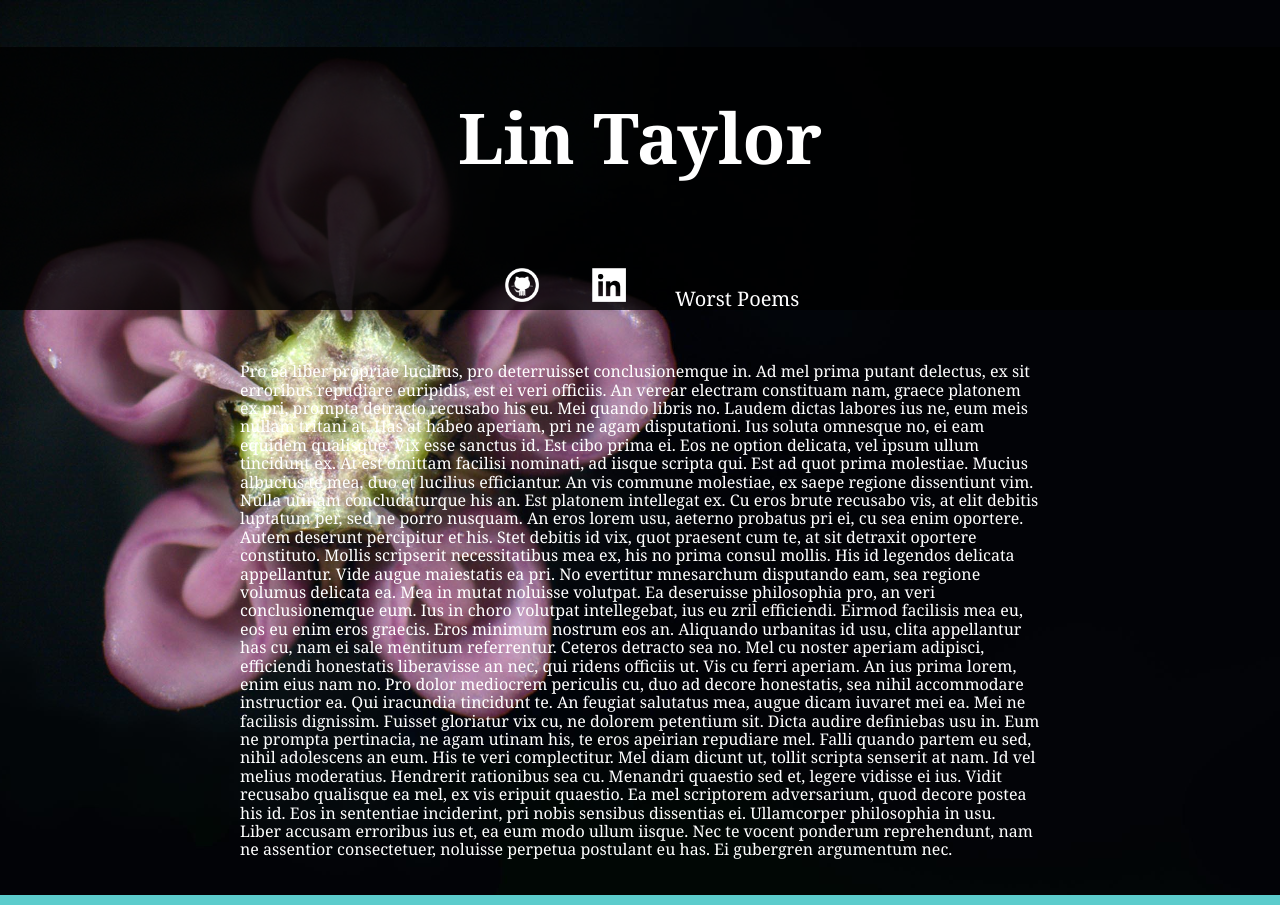
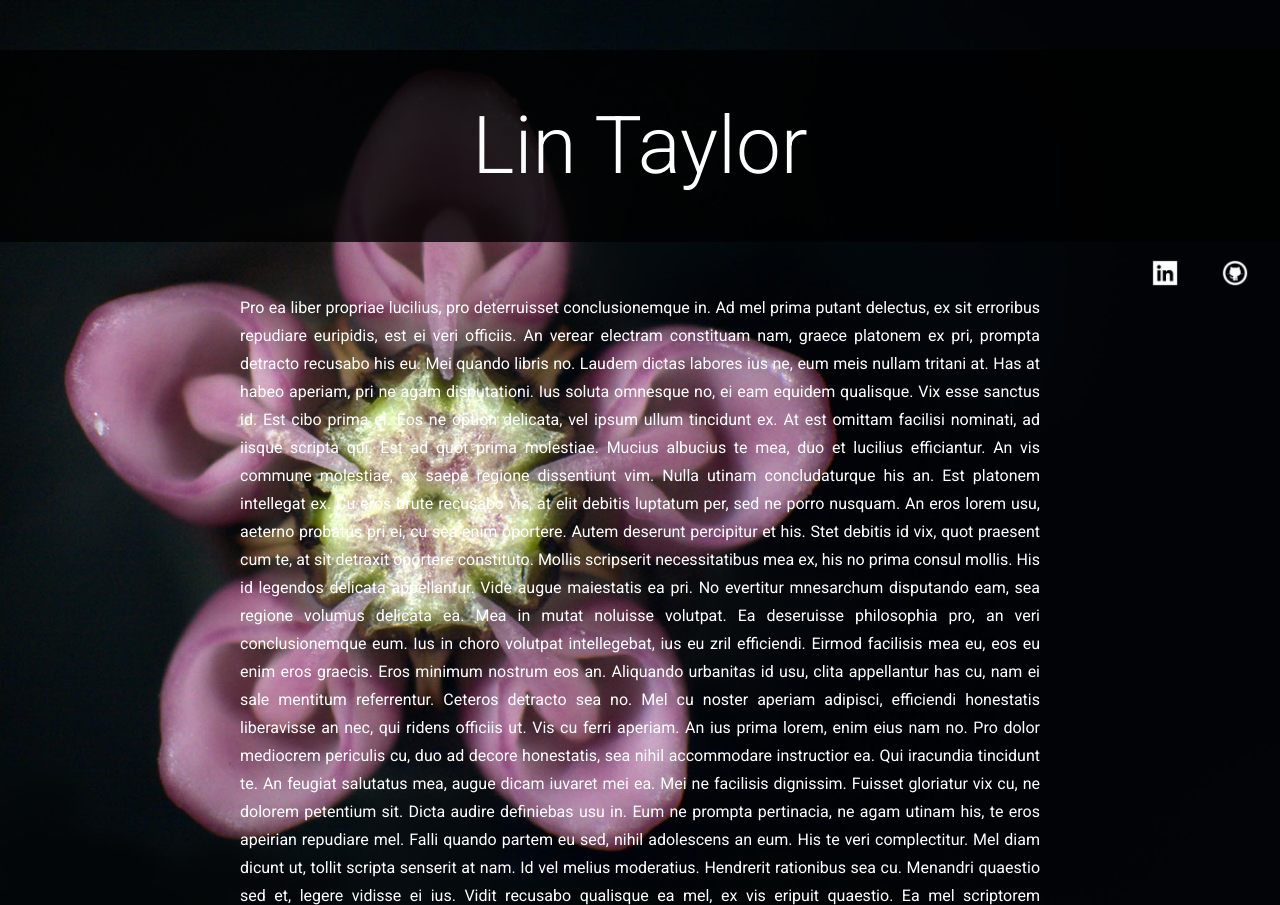
Before and after one commit to linbug/personal_website, a plain HTML site: page index.html in a window 1280 px wide. Shown: the top 905 px of the page. Drawn offline with nearby package versions, Linux system fonts and the light colour scheme.

Commit message:
Playing with fonts
Changed font to 'Roboto'

Separated CSS into style sheet

```diff
--- a/index.html
+++ b/index.html
@@ -5,119 +5,29 @@
 <title>Lin Taylor</title>
  <link href="/normalize.css" rel="stylesheet">
  <link rel="shortcut icon" href="happy.jpg">
-<style>
-    body {
-      text-align: left;
-      background: #5CCCCC;
-      background-image: url("banner.jpg");
-      background-position: left;
-      background-size: cover;
-
-      background-position: -200px ;
-      color: white;
-      font-family: Georgia, serif;
-    }
-
-     h1 {
-      font-size: 70px;
-      colour : white;
-      text-align: center;
-      padding: 50px 20px 0px 20px;
-    }
-
-    img{
-    margin: 40px 0px 0px 0px;
-  }
-    a{
-    color: white;
-    }
-     a:link {
-    text-decoration: none;
-    }
-    header {
-    text-align: center;
-    background-color: rgba(0, 0, 0, 0.8);
-    background-size: cover;
-    color: white;
-
-     }
-
-    a{
-    color: white;
-    }
-
-    ul{
-    padding: 50px,;
-
-    }
-
-    li{
-    display: inline;
-    padding: 0px 30px 200px 10px;
-    font-size: 20px;
-    }
-
-    p {
-      font-size: 16px;
-      position:
-    }
-    article{
-      max-width: 800px;
-      padding: 20px;
-      margin: 0 auto;
-    }
-   @media (max-width: 500px){
-     body{
-      background: red;
-     }
-     h1{
-      font-size: 36px;
-     }
-     li{
-      display: block;
-      padding: 0px;
-     }
-
-
-    }
-  </style>
+<link rel="stylesheet" href="style.css"/>
+<link href='http://fonts.googleapis.com/css?family=Roboto:400,100,300' rel='stylesheet' type='text/css'>
 </head>
 
 <body >
 
 <header>
-    <h1 style="color:white">Lin Taylor </h1>
+    <h1>Lin Taylor </h1>
     <ul>
         <li>
             <a href="https://github.com/linbug">
-                    <img src="GitHub.PNG" style="width:42px;height:42px;border:0">
+                    <img src="GitHub.PNG" style="width:30px;height:30px;border:0">
             </a>
       </li>
       <li>
         <a href="https://uk.linkedin.com/pub/lin-taylor/80/b40/5a">
-                <img src="LinkedIn.PNG"  style="width:42px;height:42px;border:0" >
+                <img src="LinkedIn.PNG"  style="width:30px;height:30px;border:0" >
         </a>
       </li>
-      <li>
-        <a href="#">Worst Poems</a></li>
-    </ul>
+     </ul>
 </header>
 
-<script src="jquery-1.11.2.js">
-$( document ).ready(function() {
-
-    $( "a" ).click(function( event ) {
-
-        alert( "As you can see, the link no longer took you to jquery.com" );
-
-        event.preventDefault();
-
-    });
-
-});
-  </script>
-
-<article>
+<div class = introduction>
 <p>
 
 Pro ea liber propriae lucilius, pro deterruisset conclusionemque in. Ad mel prima putant delectus, ex sit erroribus repudiare euripidis, est ei veri officiis. An verear electram constituam nam, graece platonem ex pri, prompta detracto recusabo his eu. Mei quando libris no. Laudem dictas labores ius ne, eum meis nullam tritani at. Has at habeo aperiam, pri ne agam disputationi. Ius soluta omnesque no, ei eam equidem qualisque.
@@ -142,5 +52,5 @@ Ea mel scriptorem adversarium, quod decore postea his id. Eos in sententiae inci
 
 
 </p>
-</article>
+</div>
 </body>
--- /dev/null
+++ b/style.css
@@ -0,0 +1,80 @@
+   body {
+      text-align: left;
+      background: #5CCCCC;
+      background-image: url("banner.jpg");
+      background-position: left;
+      background-size: cover;
+      background-position: -200px ;
+      color: white;
+      margin:0 auto;
+    }
+
+     h1 {
+      font-family: 'Roboto', sans-serif; font-weight: 300;
+      font-size: 80px;
+      colour : white;
+      text-align: center;
+      padding: 50px 20px 50px 20px;
+      margin: 50px 0px 0px 0px;
+    }
+
+    img{
+    margin: 0px 0px 20px 0px;
+
+  }
+    a{
+    color: white;
+    }
+     a:link {
+    text-decoration: none;
+    }
+    header {
+    text-align: center;
+    /*background: -webkit-linear-gradient(bottom, rgba(0,0,0,1), rgba(0,0,0,.4));*/
+    background-color: rgba(0, 0, 0, 0.8);
+    background-size: cover;
+    color: white;
+    margin: 0;
+     }
+
+    a{
+    color: white;
+    }
+
+    ul{
+    padding: 50px,;
+
+    }
+
+    li{
+    display: inline;
+    padding: 0px 30px 200px 10px;
+    font-size: 20px;
+    float: right;
+    }
+
+    p {
+      font-family: 'Roboto', sans-serif;
+      font-size: 16px;
+      line-height: 28px;
+      text-align:justify;
+    }
+    .introduction{
+      max-width: 800px;
+      padding: 20px;
+      margin: 0 auto;
+    }
+   @media (max-width: 500px){
+     body{
+      background: red;
+     }
+     h1{
+      font-size: 36px;
+     }
+     li{
+      display: block;
+      padding: 0px;
+     }
+
+
+    }
```
